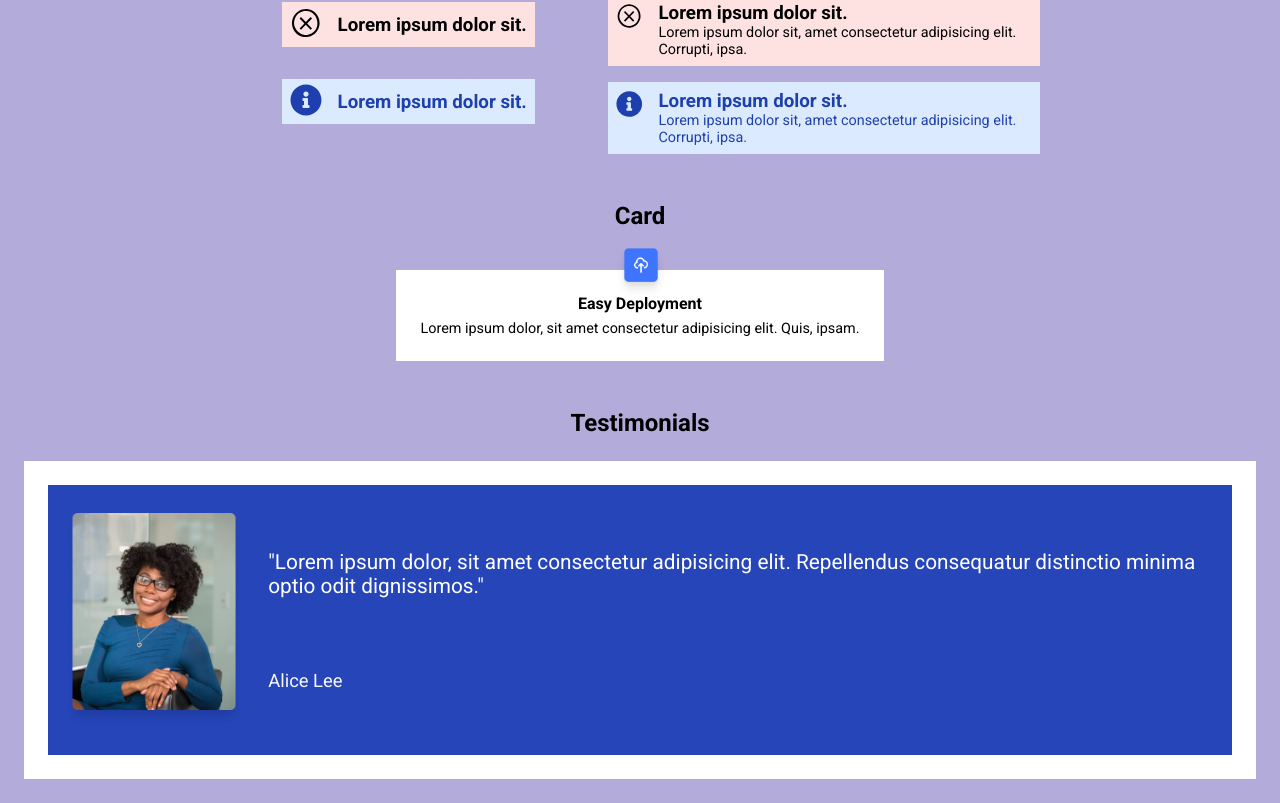
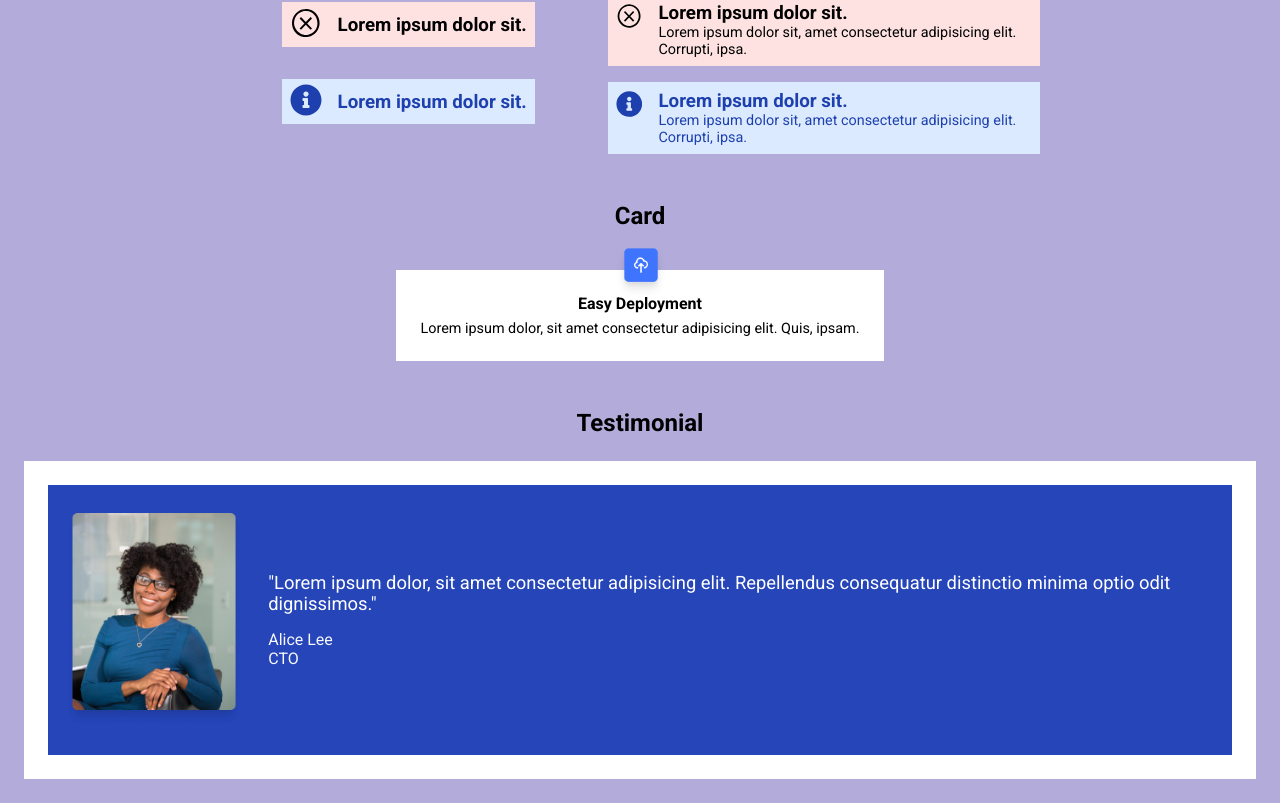
Before and after one commit to CaedusSolo/react-ui_lib, a React (Vite) app: page / in a window 1280 px wide. Shown: the part 460-1263 px from the top of the page. Built offline with nearby package versions, Linux system fonts and the light colour scheme.

Commit message:
Update styling for components

```diff
--- a/src/App.css
+++ b/src/App.css
@@ -80,7 +80,7 @@
   padding: 1.5em;
 }
 
-.testimonial > .wrapper {
+.testimonial-withPicture > .wrapper {
   background-color: #2545B8;
   display: flex;
   justify-content: center;
@@ -99,17 +99,17 @@
 
 .testimonial .testimonialText {
   color: white;
-  font-size: 1.3rem;
+  font-size: 1.15rem;
 }
 
 .testimonial .testimonialName {
   color: ghostwhite;
-  font-size: 1.15rem;
+  font-size: 1rem;
 }
 
 .flex-col {
   display: flex;
   flex-direction: column;
   align-items: start;
-  gap: 4.5em;
+  gap: 1em;
 }
--- a/src/App.jsx
+++ b/src/App.jsx
@@ -86,8 +86,8 @@ function App() {
           </Card>
         </section>
         <section className="testimonialSection">
-          <h2 className="sectionTitle">Testimonials</h2>
-          <Testimonial className="testimonial">
+          <h2 className="sectionTitle">Testimonial</h2>
+          <Testimonial className="testimonial testimonial-withPicture">
             <div className="wrapper">
               <img
                 src={testimonialImg}
@@ -100,7 +100,10 @@ function App() {
                   Repellendus consequatur distinctio minima optio odit
                   dignissimos."
                 </Testimonial.Text>
-                <Testimonial.Name className="testimonialName">Alice Lee</Testimonial.Name>
+                <Testimonial.Name className="testimonialName">
+                  <p>Alice Lee</p>
+                  <p>CTO</p>
+                </Testimonial.Name>
               </div>
             </div>
           </Testimonial>
```
